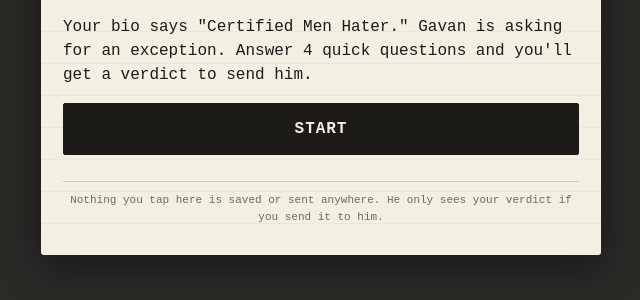
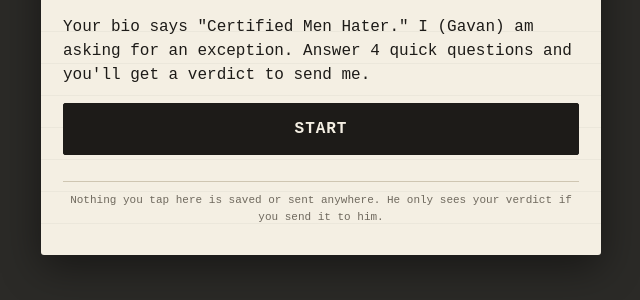
Before and after one commit to GavanQuimby/ExceptionRequest, a plain HTML site: page index.html in a window 1280 px wide. Shown: the part 156-456 px from the top of the page, without its empty margins (319-959 px from the left). Drawn offline with Linux system fonts and the light colour scheme.

Commit message:
Intro in first person
Co-Authored-By: Claude Fable 5.2 <noreply@anthropic.com>
Claude-Session: https://claude.ai/code/session_01L3RZ1xCNPdbhKK8enugqR8

```diff
--- a/index.html
+++ b/index.html
@@ -107,7 +107,7 @@
 const CONFIG = {
   applicantName: "Gavan",
   applicantFullName: "Gavan Quimby",
-  intro: "Your bio says \"Certified Men Hater.\" Gavan is asking for an exception. Answer 4 quick questions and you'll get a verdict to send him.",
+  intro: "Your bio says \"Certified Men Hater.\" I (Gavan) am asking for an exception. Answer 4 quick questions and you'll get a verdict to send me.",
   questions: [
     {
       q: "His opener was \"Can I apply for an exception?\" How was it?",
```
